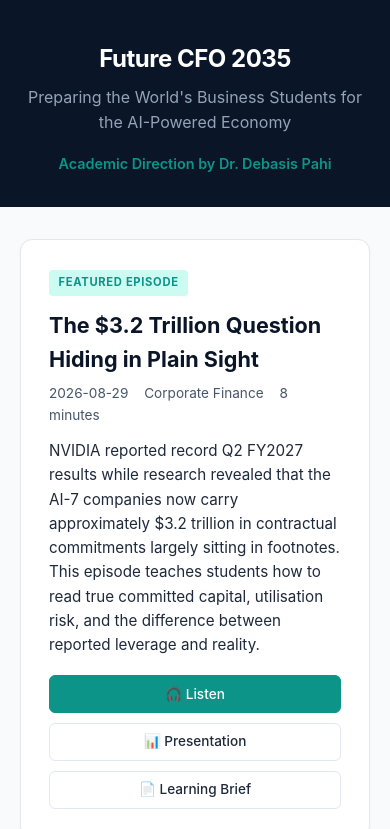
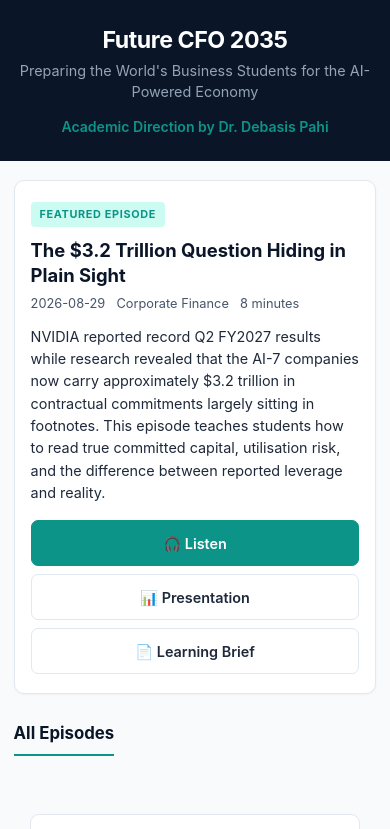
Before and after one commit to viralgyandk-lang/future-cfo-2035, a plain HTML site: page index.html in a window 390 px wide. Shown: the top 829 px of the page. Drawn offline with Linux system fonts and the light colour scheme.

Commit message:
Improve mobile layout and responsiveness

```diff
--- a/index.html
+++ b/index.html
@@ -2,7 +2,7 @@
 <html lang="en">
 <head>
   <meta charset="UTF-8" />
-  <meta name="viewport" content="width=device-width, initial-scale=1.0" />
+  <meta name="viewport" content="width=device-width, initial-scale=1.0, viewport-fit=cover" />
   <title>Future CFO 2035 | Preparing Business Students for the AI-Powered Economy</title>
   <meta name="description" content="Daily educational episodes for future CFOs, finance and business students. Academic Direction by Dr. Debasis Pahi." />
   <meta property="og:title" content="Future CFO 2035" />
@@ -12,6 +12,7 @@
     :root {
       --navy: #0A1628;
       --teal: #0D9488;
+      --teal-dark: #0F766E;
       --slate: #1E293B;
       --slate-mid: #475569;
       --slate-light: #94A3B8;
@@ -20,109 +21,127 @@
       --border: #E2E8F0;
     }
     * { box-sizing: border-box; margin: 0; padding: 0; }
+    html { -webkit-text-size-adjust: 100%; }
     body {
       font-family: -apple-system, BlinkMacSystemFont, 'Segoe UI', Roboto, 'Helvetica Neue', Arial, sans-serif;
       background: var(--bg);
       color: var(--slate);
       line-height: 1.6;
+      min-height: 100vh;
+      display: flex;
+      flex-direction: column;
     }
     header {
       background: var(--navy);
       color: white;
-      padding: 2.5rem 1.5rem 2rem;
+      padding: 2rem 1.25rem 1.75rem;
       text-align: center;
     }
     header h1 {
-      font-size: 1.85rem;
+      font-size: clamp(1.45rem, 5vw, 1.9rem);
       font-weight: 700;
       letter-spacing: -0.02em;
       margin-bottom: 0.4rem;
+      line-height: 1.25;
     }
     header .subtitle {
       color: #94A3B8;
-      font-size: 1rem;
+      font-size: clamp(0.9rem, 3.2vw, 1.05rem);
       max-width: 560px;
-      margin: 0 auto 1rem;
+      margin: 0 auto 0.85rem;
+      line-height: 1.45;
     }
     header .brand {
       color: var(--teal);
-      font-size: 0.9rem;
+      font-size: 0.88rem;
       font-weight: 600;
     }
     .container {
       max-width: 860px;
+      width: 100%;
       margin: 0 auto;
-      padding: 2rem 1.25rem 4rem;
+      padding: 1.5rem 1rem 3.5rem;
+      flex: 1;
     }
     .featured {
       background: white;
       border: 1px solid var(--border);
       border-radius: 12px;
-      padding: 1.75rem;
-      margin-bottom: 2.5rem;
+      padding: 1.35rem 1.2rem;
+      margin-bottom: 2rem;
       box-shadow: 0 1px 3px rgba(0,0,0,0.04);
     }
     .featured .label {
       display: inline-block;
       background: #CCFBF1;
       color: var(--teal);
-      font-size: 0.7rem;
+      font-size: 0.68rem;
       font-weight: 700;
       letter-spacing: 0.06em;
       text-transform: uppercase;
-      padding: 0.25rem 0.6rem;
+      padding: 0.22rem 0.55rem;
       border-radius: 4px;
-      margin-bottom: 0.75rem;
+      margin-bottom: 0.7rem;
+    }
+    .featured h2 {
+      font-size: clamp(1.15rem, 4.2vw, 1.35rem);
+      color: var(--navy);
+      margin-bottom: 0.4rem;
+      line-height: 1.35;
+      font-weight: 650;
     }
     .episode-card {
       background: white;
       border: 1px solid var(--border);
       border-radius: 10px;
-      padding: 1.5rem;
-      margin-bottom: 1.25rem;
+      padding: 1.25rem 1.15rem;
+      margin-bottom: 1rem;
       transition: box-shadow 0.15s;
     }
-    .episode-card:hover {
-      box-shadow: 0 4px 12px rgba(0,0,0,0.06);
-    }
     .episode-card h2 {
-      font-size: 1.2rem;
+      font-size: clamp(1.05rem, 3.8vw, 1.2rem);
       font-weight: 650;
       color: var(--navy);
       margin-bottom: 0.35rem;
       line-height: 1.35;
     }
     .meta {
-      font-size: 0.85rem;
+      font-size: 0.82rem;
       color: var(--slate-mid);
-      margin-bottom: 0.75rem;
+      margin-bottom: 0.7rem;
+      display: flex;
+      flex-wrap: wrap;
+      gap: 0.35rem 0.85rem;
     }
-    .meta span { margin-right: 0.75rem; }
     .description {
-      font-size: 0.95rem;
+      font-size: 0.92rem;
       color: var(--slate);
-      margin-bottom: 1.1rem;
+      margin-bottom: 1rem;
+      line-height: 1.55;
     }
     .actions {
       display: flex;
       flex-wrap: wrap;
-      gap: 0.6rem;
+      gap: 0.5rem;
     }
     .btn {
       display: inline-flex;
       align-items: center;
-      gap: 0.35rem;
-      padding: 0.45rem 0.9rem;
-      border-radius: 6px;
-      font-size: 0.85rem;
-      font-weight: 550;
+      justify-content: center;
+      gap: 0.3rem;
+      padding: 0.55rem 0.95rem;
+      border-radius: 7px;
+      font-size: 0.84rem;
+      font-weight: 560;
       text-decoration: none;
       border: 1px solid var(--border);
       background: white;
       color: var(--slate);
       transition: all 0.15s;
+      min-height: 42px;
+      -webkit-tap-highlight-color: transparent;
     }
-    .btn:hover {
+    .btn:hover, .btn:active {
       border-color: var(--teal);
       color: var(--teal);
       background: #F0FDFA;
@@ -132,33 +151,71 @@
       color: white;
       border-color: var(--teal);
     }
-    .btn-primary:hover {
-      background: #0F766E;
+    .btn-primary:hover, .btn-primary:active {
+      background: var(--teal-dark);
       color: white;
     }
     .section-title {
-      font-size: 1.1rem;
+      font-size: 1.05rem;
       font-weight: 650;
       color: var(--navy);
-      margin-bottom: 1.25rem;
-      padding-bottom: 0.5rem;
+      margin-bottom: 1.1rem;
+      padding-bottom: 0.45rem;
       border-bottom: 2px solid var(--teal);
       display: inline-block;
     }
     footer {
       text-align: center;
-      padding: 2.5rem 1.5rem;
+      padding: 2rem 1.25rem;
       color: var(--slate-light);
-      font-size: 0.85rem;
+      font-size: 0.84rem;
       border-top: 1px solid var(--border);
       background: white;
     }
     footer a { color: var(--teal); text-decoration: none; }
-    .loading { text-align: center; padding: 3rem; color: var(--slate-mid); }
-    @media (max-width: 600px) {
-      header h1 { font-size: 1.5rem; }
-      .actions { flex-direction: column; }
-      .btn { justify-content: center; }
+    .loading { text-align: center; padding: 2.5rem 1rem; color: var(--slate-mid); }
+
+    /* Mobile refinements */
+    @media (max-width: 640px) {
+      header {
+        padding: 1.6rem 1rem 1.4rem;
+      }
+      .container {
+        padding: 1.15rem 0.85rem 2.75rem;
+      }
+      .featured {
+        padding: 1.2rem 1rem;
+        margin-bottom: 1.6rem;
+        border-radius: 10px;
+      }
+      .episode-card {
+        padding: 1.1rem 1rem;
+        border-radius: 9px;
+      }
+      .actions {
+        flex-direction: column;
+      }
+      .btn {
+        width: 100%;
+        min-height: 46px;
+        font-size: 0.9rem;
+      }
+      .meta {
+        font-size: 0.8rem;
+        gap: 0.25rem 0.7rem;
+      }
+      .description {
+        font-size: 0.9rem;
+      }
+      footer {
+        padding: 1.6rem 1rem;
+        font-size: 0.8rem;
+      }
+    }
+
+    @media (max-width: 380px) {
+      header h1 { font-size: 1.35rem; }
+      .btn { font-size: 0.86rem; padding: 0.5rem 0.75rem; }
     }
   </style>
 </head>
@@ -182,7 +239,7 @@
       <a href="https://www.youtube.com/@dpklass1990" target="_blank">YouTube</a> ·
       <a href="mailto:drdebasis.research@gmail.com">Contact</a>
     </p>
-    <p style="margin-top:0.6rem;font-size:0.8rem">© Future CFO 2035 · Educational use only</p>
+    <p style="margin-top:0.6rem;font-size:0.78rem">© Future CFO 2035 · Educational use only</p>
   </footer>
 
   <script>
@@ -200,16 +257,15 @@
           return;
         }
 
-        // Featured
         const featured = episodes.find(e => e.featured) || episodes[0];
         featuredEl.innerHTML = `
           <div class="featured">
             <div class="label">Featured Episode</div>
-            <h2 style="font-size:1.35rem;color:var(--navy);margin-bottom:0.4rem">${featured.title}</h2>
+            <h2>${featured.title}</h2>
             <div class="meta">
               <span>${featured.date}</span>
-              <span>${featured.category || ''}</span>
-              <span>${featured.duration || ''}</span>
+              ${featured.category ? `<span>${featured.category}</span>` : ''}
+              ${featured.duration ? `<span>${featured.duration}</span>` : ''}
             </div>
             <p class="description">${featured.description || featured.subtitle || ''}</p>
             <div class="actions">
@@ -220,7 +276,6 @@
           </div>
         `;
 
-        // All episodes
         listEl.innerHTML = episodes.map(ep => `
           <div class="episode-card">
             <h2>${ep.title}</h2>
```
